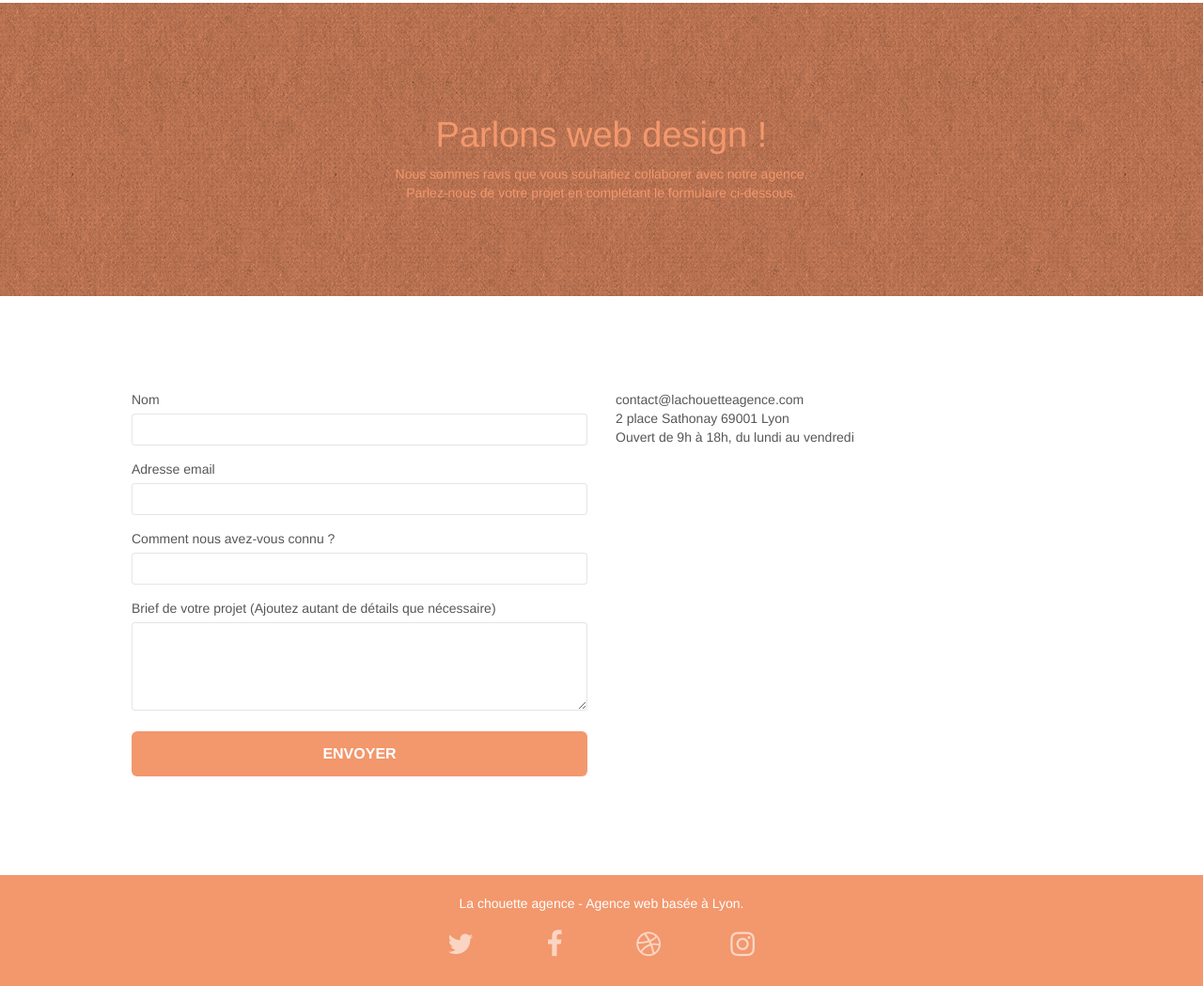
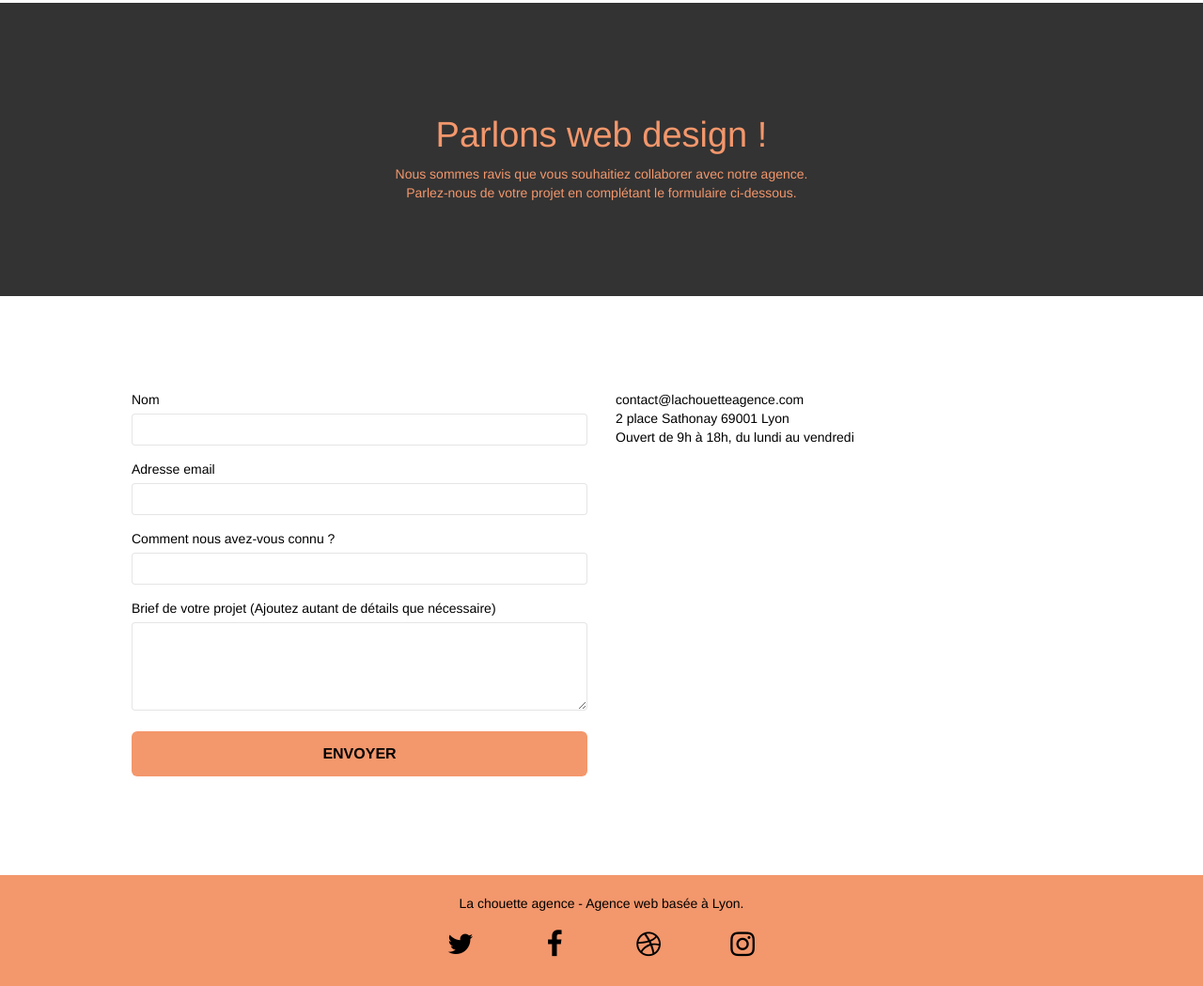
Before and after one commit to MariaVillen/LaChouetteAgence, a plain HTML site: page contact.html in a window 1280 px wide. Shown: the part 89-1138 px from the top of the page at 94% size. Drawn offline with nearby package versions, Linux system fonts and the light colour scheme; files that its build step writes are made by us from their sources; a script that the page names is missing.

Commit message:
SEOnro9 Contrast

```diff
--- a/contact.html
+++ b/contact.html
@@ -76,16 +76,16 @@
         <section>
       <!-- bloc-6 -->
       <div
-        class="bloc bg-dots-bg bg-repeat bgc-atomic-tangerine d-bloc bloc-bg-texture texture-paper"
-        id="bloc-6"
-      >
+            class="bloc bg-dots-bg bg-repeat bgc-black d-bloc"
+            id="bloc-6"
+          >
         <div class="container bloc-lg">
           <div class="row">
             <div class="col-sm-12">
-              <h1 class="text-center hero-bloc-text tc-white">
+              <h1 class="text-center hero-bloc-text tc-orange">
                 Parlons web design !
               </h1>
-              <p class="text-center mg-lg tc-white tight-width-whitespace">
+              <p class="text-center mg-lg tc-orange tight-width-whitespace">
                 Nous sommes ravis que vous souhaitiez collaborer avec notre
                 agence.<br />
                 Parlez-nous de votre projet en complétant le formulaire
@@ -175,7 +175,7 @@
         <div class="container bloc-sm">
           <div class="row">
             <div class="col-sm-12">
-              <p class="text-center white">
+              <p class="text-center">
                 La chouette agence - Agence web basée à Lyon.<br />
               </p>
               <div class="row row-no-gutters social">
--- a/style.css
+++ b/style.css
@@ -657,7 +657,7 @@ label,
 a {
   font-family: "helvetica";
   font-weight: 400;
-  color: #575757 !important;
+  color: black!important;
 }
 
 .container {
@@ -698,7 +698,6 @@ p {
 
 .cta-hero {
   margin-top: 22px;
-  color: #ffffff !important;
   text-transform: uppercase;
   padding: 12px 28px 12px 28px;
   font-size: 16px;
@@ -768,10 +767,6 @@ h4 {
   text-decoration: underline !important;
 }
 
-.bgc-white {
-  background-color: #ffffff;
-}
-
 .bgc-dark-slate-blue {
   background-color: #364577;
 }
@@ -779,14 +774,15 @@ h4 {
 .bgc-atomic-tangerine {
   background-color: #f3976c;
 }
-
+.tc-orange {
+  color: #f3976c !important;
+}
 .tc-white {
-  color: #f3976c !important;
+  color: white;
 }
 
 .btn-atomic-tangerine {
   background: #f3976c;
-  color: #ffffff !important;
 }
 
 .btn-atomic-tangerine:hover {
@@ -1034,16 +1030,17 @@ h4 {
   }
 }
 
+
+@media (max-width: 767px) {
+  .bloc-mob-center-text {
+    text-align: center;
+  }
+}
+
 @media (max-width: 400px) {
   .bloc {
     padding-left: 0;
     padding-right: 0;
-  }
-}
-
-@media (max-width: 767px) {
-  .bloc-mob-center-text {
-    text-align: center;
   }
 }
 
@@ -1080,3 +1077,16 @@ a.social {
   display: inline-block;
   padding-top: 8px;
 }
+
+/* Contrast Optimization */
+.tc-white,
+.d-bloc {
+  color: white !important;
+}
+.bgc-black {
+    background-color: #333;
+}
+#bloc-8,
+.icon-md {
+    color: black!important;
+}
```
Also changed, not shown: index.html (+8 -8 lines), img/dots-bg.png (deleted), img/texture-paper.png (deleted).
